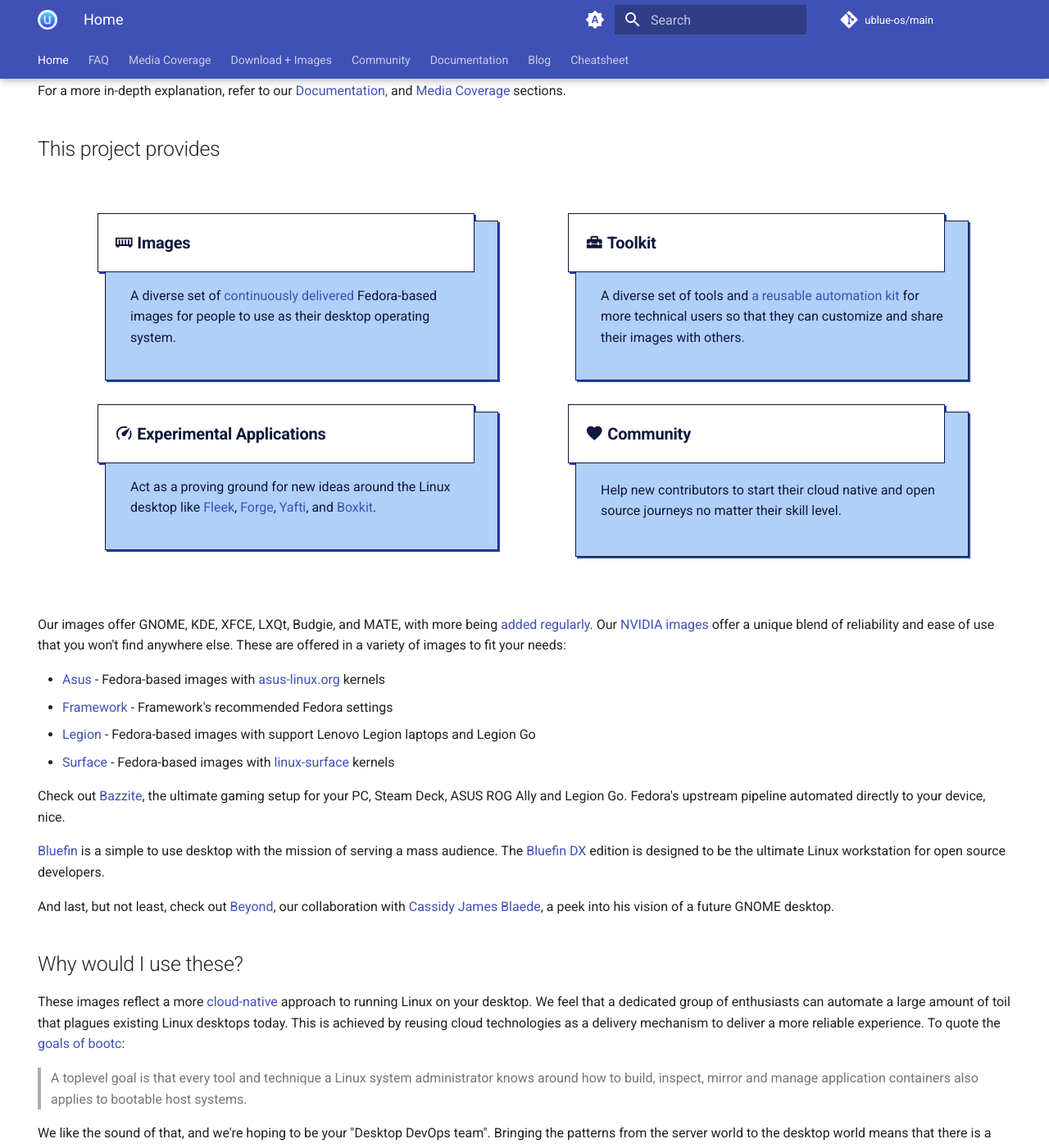
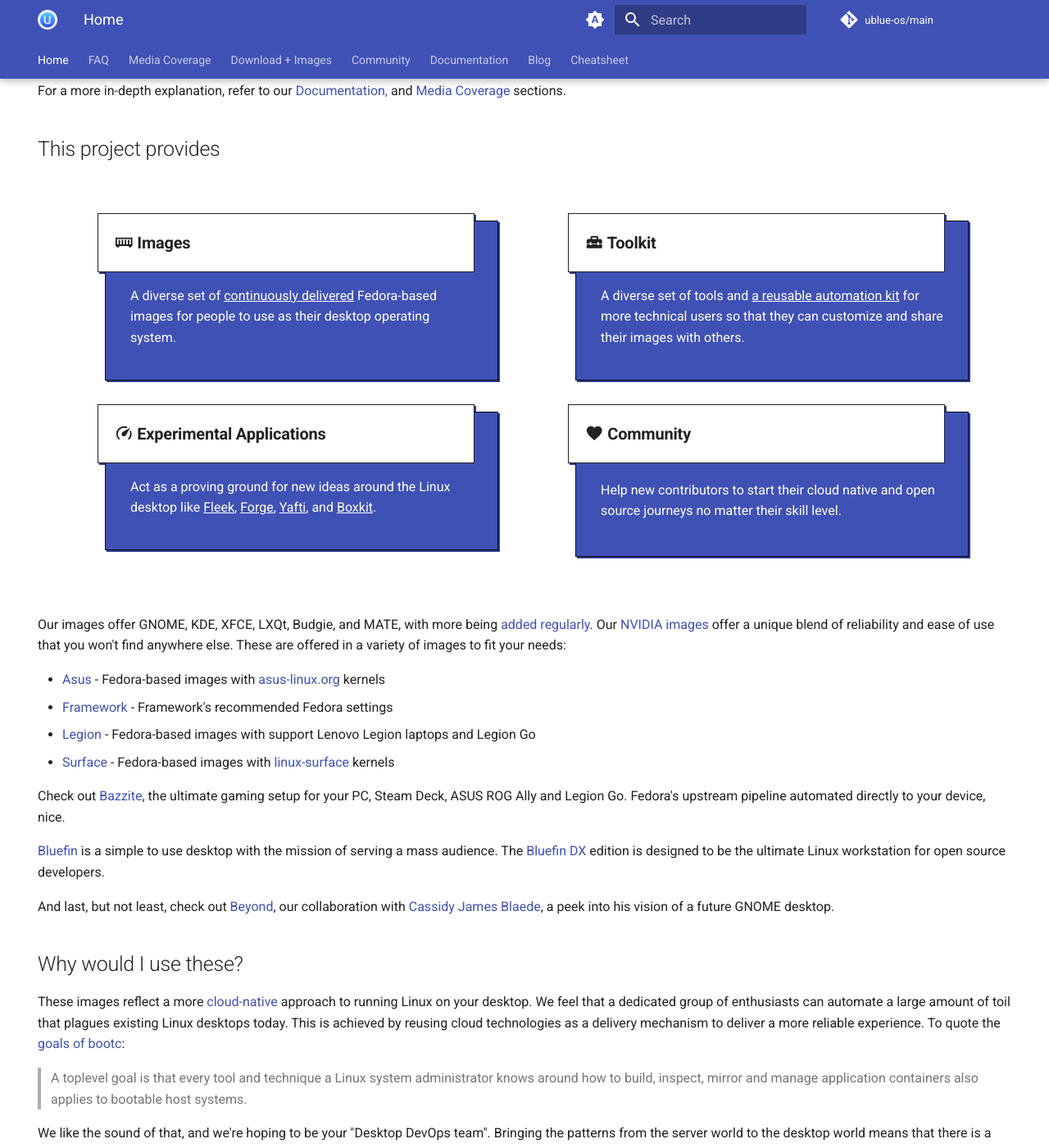
Before and after one commit to ublue-os/website, an MkDocs documentation site: the page built from docs/index.md, in a window 1280 px wide and 1400 px high, scrolled down 247 px. Shown: the whole window at 82% size. Built offline with MkDocs 1.6.1 and Material for MkDocs 9.7.7, drawn with Linux system fonts in a browser that asks for light colours; comment, search, counter and statistics services are not loaded.

Commit message:
chore: make card grid colors match header

```diff
--- a/docs/styles/ublue-card-grid.css
+++ b/docs/styles/ublue-card-grid.css
@@ -21,17 +21,23 @@
 
     position: relative;
 
-    background-color: #B0CFF9;
-    color: #10173D;
-    border: solid 1px #10173D;
-    filter: drop-shadow(2px 2px #2742CA);
+    background-color: var(--md-primary-fg-color);
+    color: var(--md-primary-bg-color);
+    border: solid 1px var(--md-typeset-color);
+    filter: drop-shadow(2px 2px #2D3D8A);
+}
+.md-typeset .ublue-card-grid ul li a {
+    color: var(--primary-accent-bg-color);
+    text-decoration: underline;
 }
 .md-typeset .ublue-card-grid ul li h3 {
     font-weight: bold;
     margin: 0;
 
+    color: var(--md-typeset-color);
+
     display: block;
-    background-color: white;
+    background-color: var(--md-default-bg-color);
     width: 23rem;
     max-width: 100%;
     padding: 1rem;
@@ -39,7 +45,7 @@
     position: absolute;
     top: -0.5rem;
     left: -0.5rem;
-    border: solid 1px #10173D;
+    border: solid 1px var(--md-typeset-color);
 }
 .md-typeset .ublue-card-grid ul li h3 a.headerlink {
     display: none;
@@ -53,15 +59,3 @@
         grid-template-columns: minmax(5rem, 1fr);
     }
 }
-
-[data-md-color-scheme="slate"] .md-typeset .ublue-card-grid ul li h3 {
-    background-color: var(--md-default-bg-color);
-    color: var(--md-typeset-color);
-    border: solid 1px var(--md-typeset-color);
-}
-[data-md-color-scheme="slate"] .md-typeset .ublue-card-grid ul li {
-    background-color: #4F5DA1;
-    color: var(--md-typeset-color);
-    border: solid 1px var(--md-typeset-color);
-    filter: drop-shadow(2px 2px #2D3D8A);
-}
```
